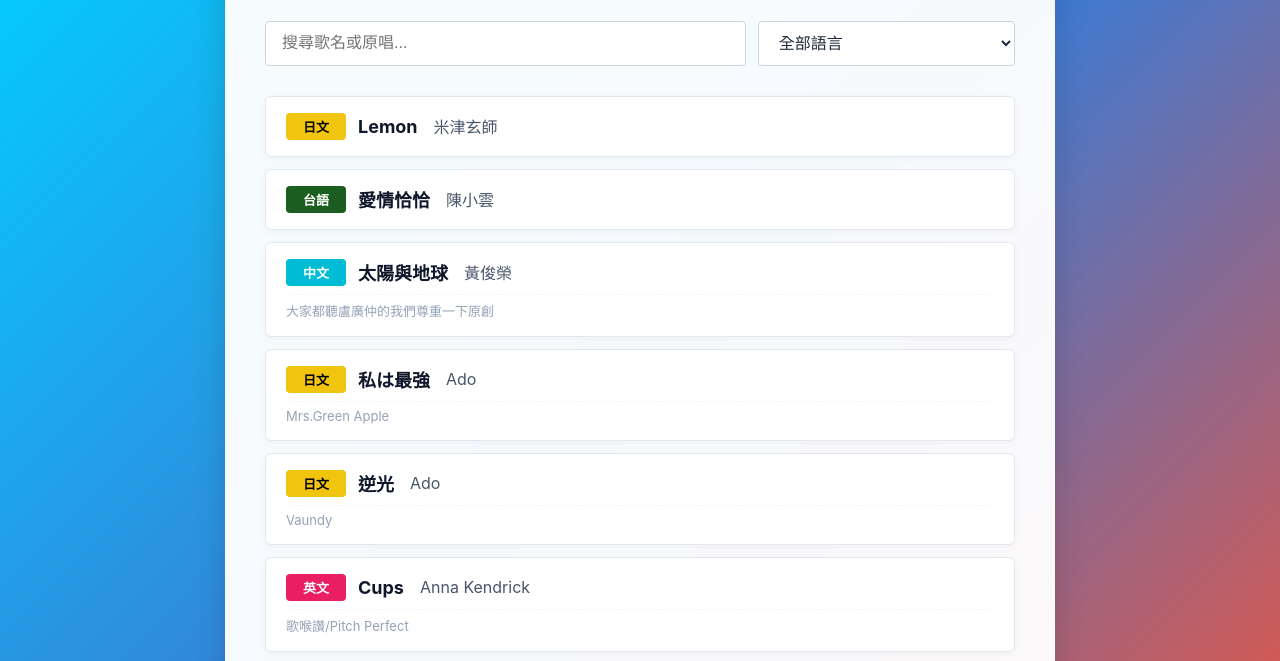
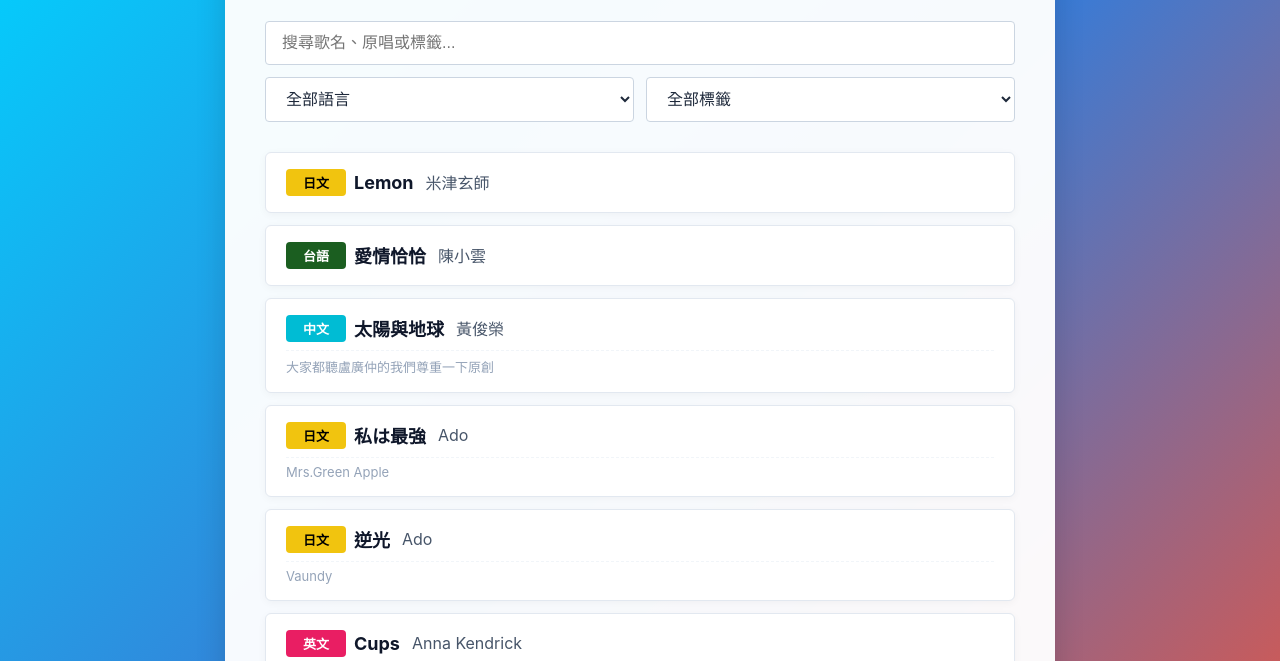
Before and after one commit to Rikkche/Songlist, a plain HTML site: page index.html in a window 1280 px wide. Shown: the part 117-778 px from the top of the page. Drawn offline with Linux system fonts and the light colour scheme.

Commit message:
Update index.html

```diff
--- a/index.html
+++ b/index.html
@@ -5,7 +5,6 @@
     <meta name="viewport" content="width=device-width, initial-scale=1.0">
     <title>生物歌單列表</title>
     <style>
-        /* 1. 全域設定與藍綠紅漸層背景 */
         body {
             margin: 0;
             padding: 40px 20px;
@@ -15,7 +14,6 @@
             color: #1e293b;
         }
 
-        /* 2. 主容器 */
         .container {
             max-width: 750px;
             margin: 0 auto;
@@ -25,7 +23,6 @@
             box-shadow: 0 10px 30px rgba(0, 0, 0, 0.15);
         }
 
-        /* 3. 主標題文字 (大器、無表情符號) */
         .main-title {
             font-size: 28px;
             font-weight: 700;
@@ -38,14 +35,15 @@
             line-height: 1.2;
         }
 
-        /* 4. 工具列佈局 (搜尋框 + 篩選選單並排) */
+        /* 工具列：搜尋框佔據整行、下方放置兩個並排的篩選選單 */
         .toolbar {
             display: flex;
+            flex-direction: column;
             gap: 12px;
             margin-bottom: 30px;
         }
         .search-box {
-            flex: 2;
+            width: 100%;
             padding: 12px 16px;
             font-size: 16px;
             border: 1px solid #cbd5e1;
@@ -54,6 +52,10 @@
             outline: none;
             transition: border-color 0.2s;
             color: #1e293b;
+        }
+        .filter-group {
+            display: flex;
+            gap: 12px;
         }
         .filter-select {
             flex: 1;
@@ -72,7 +74,6 @@
             border-color: #3a7bd5;
         }
 
-        /* 5. 歌曲列表與卡片 */
         .song-list {
             display: flex;
             flex-direction: column;
@@ -86,15 +87,14 @@
             border: 1px solid #e2e8f0;
         }
 
-        /* 第一行：語言標籤 + 歌名 + 歌手 */
         .song-main-info {
             display: flex;
             align-items: center;
             flex-wrap: wrap;
-            gap: 12px;
+            gap: 8px;
         }
 
-        /* 獨立的語言標籤框 */
+        /* 語言固定 Tag */
         .tag {
             display: inline-block;
             padding: 4px 10px;
@@ -111,6 +111,16 @@
         .tag-台語 { background-color: #1b5e20; }
         .tag-其他 { background-color: #000000; }
 
+        /* 自訂動態標籤樣式 */
+        .custom-badge {
+            display: inline-block;
+            padding: 3px 8px;
+            border-radius: 4px;
+            font-size: 12px;
+            font-weight: bold;
+            color: #ffffff;
+        }
+
         .song-title {
             font-size: 18px;
             font-weight: 700;
@@ -122,7 +132,6 @@
             margin-left: 4px;
         }
 
-        /* 第二行：下方備註 (較小灰色字) */
         .song-note {
             font-size: 13px;
             color: #94a3b8;
@@ -131,7 +140,6 @@
             border-top: 1px dashed #f1f5f9;
         }
 
-        /* 狀態提示文字 */
         .status-msg {
             text-align: center;
             color: #64748b;
@@ -146,7 +154,8 @@
     <h1 class="main-title">生物歌單列表</h1>
 
     <div class="toolbar">
-        <input type="text" id="searchInp" class="search-box" placeholder="搜尋歌名或原唱..." oninput="filterSongs()">
+        <input type="text" id="searchInp" class="search-box" placeholder="搜尋歌名、原唱或標籤..." oninput="filterSongs()">
+        <div class="filter-group">
             <select id="langFilter" class="filter-select" onchange="filterSongs()">
                 <option value="全部">全部語言</option>
                 <option value="日文">日文</option>
@@ -155,6 +164,10 @@
                 <option value="台語">台語</option>
                 <option value="其他">其他</option>
             </select>
+            <select id="customTagFilter" class="filter-select" onchange="filterSongs()">
+                <option value="全部">全部標籤</option>
+            </select>
+        </div>
     </div>
 
     <div id="userSongList" class="song-list">
@@ -165,21 +178,21 @@
 <script>
     let allSongs = [];
 
-    // 異步讀取 songs.json
     async function loadSongs() {
         try {
             const response = await fetch('songs.json?v=' + Math.random());
             if (!response.ok) throw new Error();
             const rawData = await response.json();
 
-            // 2. 核心排序邏輯：依據歌手名稱（中英文兼容排序）
+            // 歌手中英文排序邏輯
             allSongs = rawData.sort((a, b) => {
                 const authorA = a.author || a.artist || '';
                 const authorB = b.author || b.artist || '';
-
-                // 使用 zh-TW 語系進行比對，英文自動按 A-Z、中文自動按筆畫排序
                 return authorA.localeCompare(authorB, 'zh-TW');
             });
+
+            // 根據歌曲資料動態生成「自訂標籤」下拉選單的選項
+            generateTagFilterOptions(allSongs);
 
             renderSongs(allSongs);
         } catch (error) {
@@ -187,7 +200,27 @@
         }
     }
 
-    // 渲染歌曲卡片到畫面上
+    // 提取所有歌曲裡出現過的標籤，填入第二個下拉選單
+    function generateTagFilterOptions(songs) {
+        const tagSelect = document.getElementById('customTagFilter');
+        const uniqueTagNames = new Set();
+
+        songs.forEach(song => {
+            if (song.tags && Array.isArray(song.tags)) {
+                song.tags.forEach(t => uniqueTagNames.add(t.name));
+            }
+        });
+
+        // 保留「全部標籤」，其餘清除重新生成
+        tagSelect.innerHTML = '<option value="全部">全部標籤</option>';
+        uniqueTagNames.forEach(tagName => {
+            const opt = document.createElement('option');
+            opt.value = tagName;
+            opt.innerText = tagName;
+            tagSelect.appendChild(opt);
+        });
+    }
+
     function renderSongs(songsToRender) {
         const listContainer = document.getElementById('userSongList');
         listContainer.innerHTML = '';
@@ -204,11 +237,20 @@
             const noteHTML = song.note ? `<div class="song-note">${song.note}</div>` : '';
             const displayAuthor = song.author || song.artist || '';
 
+            // 生成自訂動態標籤 HTML
+            let tagsHTML = '';
+            if(song.tags && Array.isArray(song.tags)) {
+                song.tags.forEach(t => {
+                    tagsHTML += `<span class="custom-badge" style="background-color: ${t.color}">${t.name}</span>`;
+                });
+            }
+
             card.innerHTML = `
                 <div class="song-main-info">
                     <span class="tag tag-${song.lang}">${song.lang}</span>
                     <span class="song-title">${song.title}</span>
                     <span class="song-author">${displayAuthor}</span>
+                    ${tagsHTML}
                 </div>
                 ${noteHTML}
             `;
@@ -216,25 +258,37 @@
         });
     }
 
-    // 同時結合「關鍵字搜尋」與「語言下拉選單」的過濾功能
+    // 三重連動過濾：關鍵字 + 語言選單 + 自訂標籤選單
     function filterSongs() {
         const searchTerm = document.getElementById('searchInp').value.toLowerCase().trim();
         const selectedLang = document.getElementById('langFilter').value;
+        const selectedTag = document.getElementById('customTagFilter').value;
 
         const filtered = allSongs.filter(song => {
             const displayAuthor = song.author || song.artist || '';
+
+            // 檢查歌曲本身的標籤名稱是否包含搜尋關鍵字
+            const hasMatchingTagKeyword = song.tags && Array.isArray(song.tags) &&
+                song.tags.some(t => t.name.toLowerCase().includes(searchTerm));
+
+            // 1. 搜尋比對：歌名、作者、或是標籤名稱符合
             const matchesSearch = song.title.toLowerCase().includes(searchTerm) ||
-                                  displayAuthor.toLowerCase().includes(searchTerm);
+                                  displayAuthor.toLowerCase().includes(searchTerm) ||
+                                  hasMatchingTagKeyword;
 
+            // 2. 語言比對
             const matchesLang = (selectedLang === '全部') || (song.lang === selectedLang);
 
-            return matchesSearch && matchesLang;
+            // 3. 自訂標籤比對
+            const matchesTag = (selectedTag === '全部') ||
+                (song.tags && Array.isArray(song.tags) && song.tags.some(t => t.name === selectedTag));
+
+            return matchesSearch && matchesLang && matchesTag;
         });
 
         renderSongs(filtered);
     }
 
-    // 初始化載入
     window.onload = loadSongs;
 </script>
 </body>
```
Lines whose indentation alone changed are shown as unchanged.
